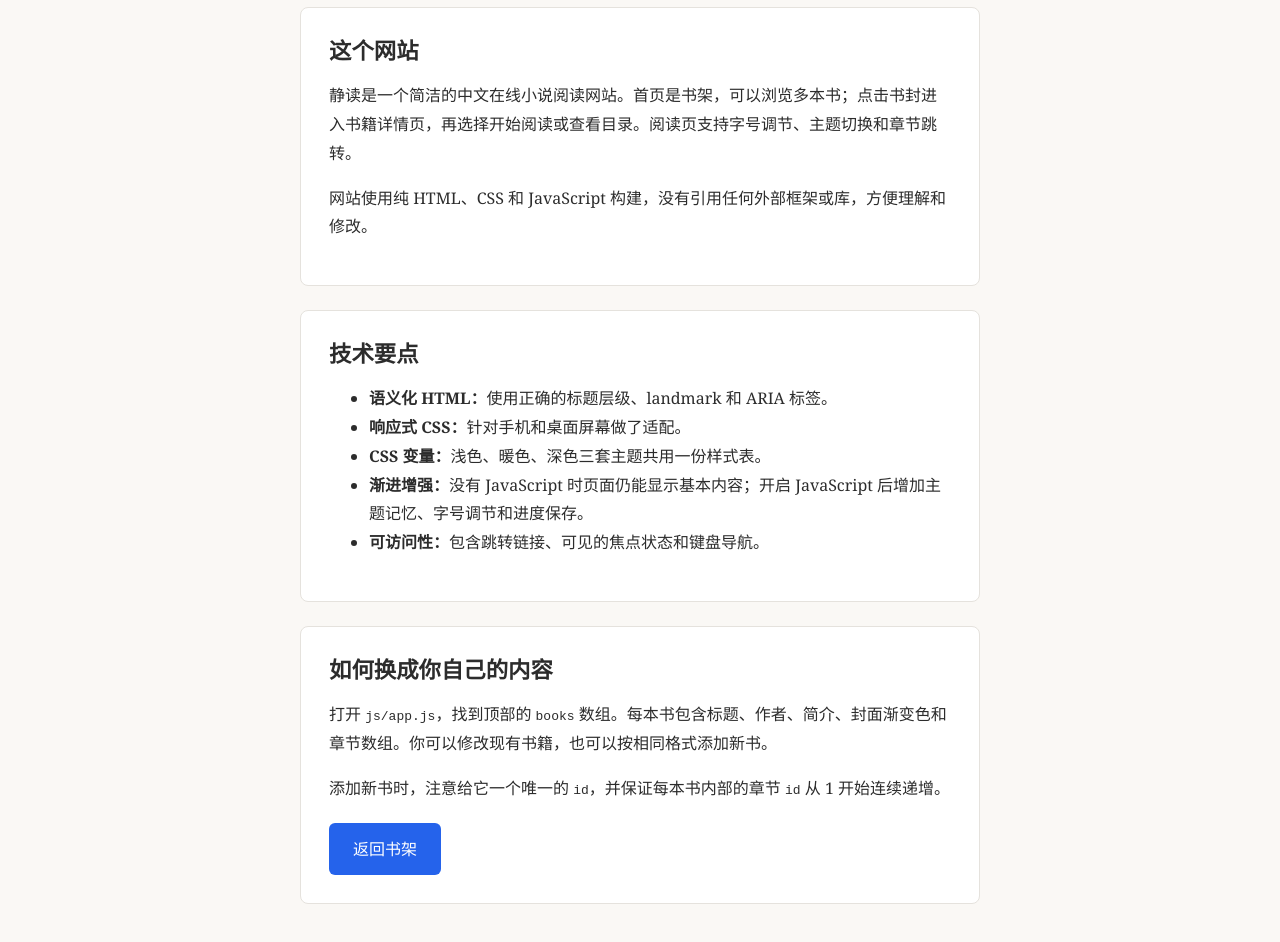
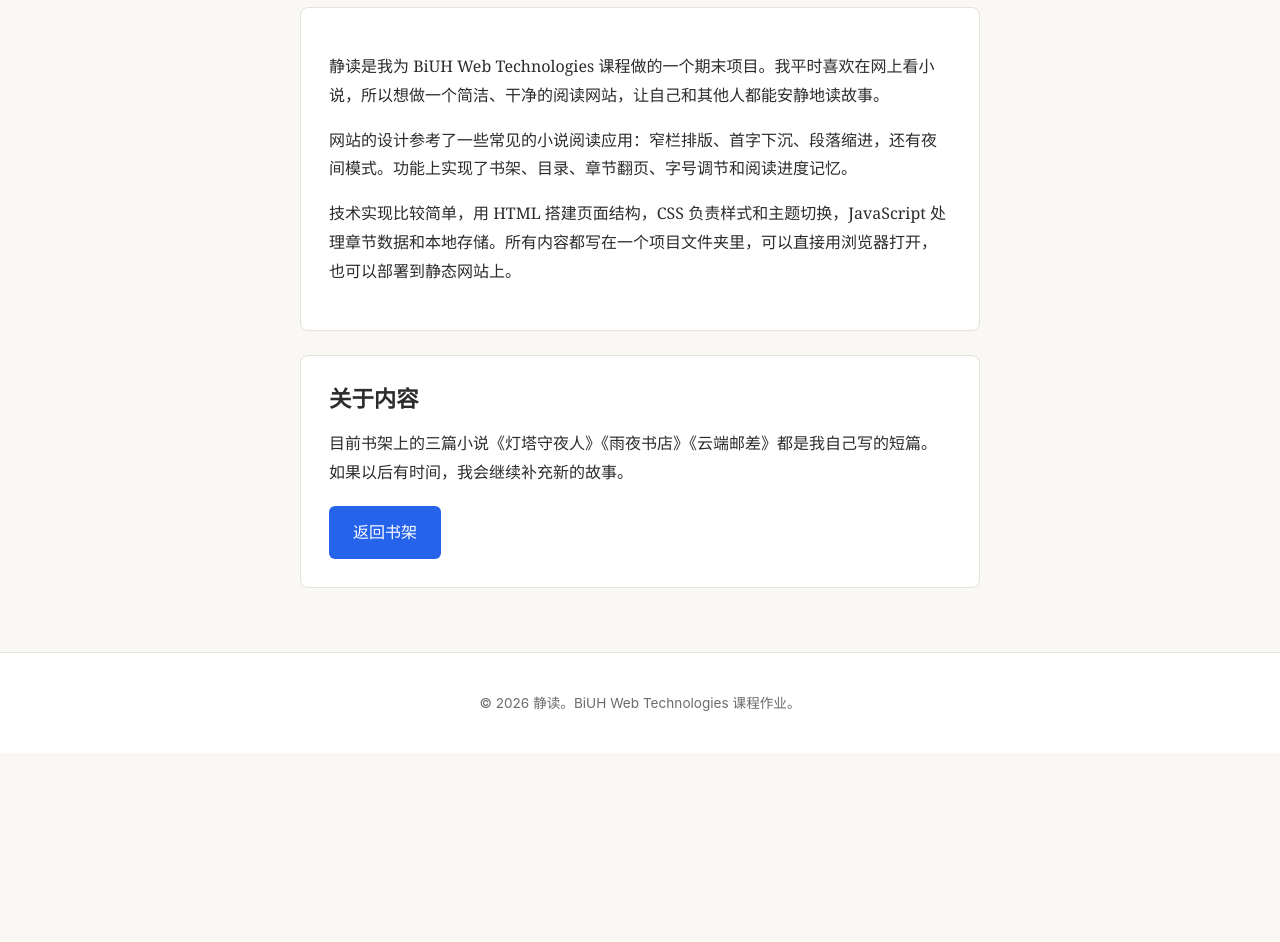
Before and after one commit to LDYniubi/website, a plain HTML site: page about.html in a window 1280 px wide. Shown: the part 161-1103 px from the top of the page. After the commit the page ends 914 px from the top, so only its background shows below. Drawn offline with Linux system fonts and the light colour scheme.

Commit message:
Update README and about page with personal content

```diff
--- a/about.html
+++ b/about.html
@@ -22,36 +22,24 @@
 
   <main id="main-content">
     <div class="container">
-      <h1>关于静读</h1>
+      <h1>关于这个网站</h1>
 
       <section class="about-section">
-        <h2>这个网站</h2>
         <p>
-          静读是一个简洁的中文在线小说阅读网站。首页是书架，可以浏览多本书；点击书封进入书籍详情页，再选择开始阅读或查看目录。阅读页支持字号调节、主题切换和章节跳转。
+          静读是我为 BiUH Web Technologies 课程做的一个期末项目。我平时喜欢在网上看小说，所以想做一个简洁、干净的阅读网站，让自己和其他人都能安静地读故事。
         </p>
         <p>
-          网站使用纯 HTML、CSS 和 JavaScript 构建，没有引用任何外部框架或库，方便理解和修改。
+          网站的设计参考了一些常见的小说阅读应用：窄栏排版、首字下沉、段落缩进，还有夜间模式。功能上实现了书架、目录、章节翻页、字号调节和阅读进度记忆。
+        </p>
+        <p>
+          技术实现比较简单，用 HTML 搭建页面结构，CSS 负责样式和主题切换，JavaScript 处理章节数据和本地存储。所有内容都写在一个项目文件夹里，可以直接用浏览器打开，也可以部署到静态网站上。
         </p>
       </section>
 
       <section class="about-section">
-        <h2>技术要点</h2>
-        <ul>
-          <li><strong>语义化 HTML：</strong>使用正确的标题层级、landmark 和 ARIA 标签。</li>
-          <li><strong>响应式 CSS：</strong>针对手机和桌面屏幕做了适配。</li>
-          <li><strong>CSS 变量：</strong>浅色、暖色、深色三套主题共用一份样式表。</li>
-          <li><strong>渐进增强：</strong>没有 JavaScript 时页面仍能显示基本内容；开启 JavaScript 后增加主题记忆、字号调节和进度保存。</li>
-          <li><strong>可访问性：</strong>包含跳转链接、可见的焦点状态和键盘导航。</li>
-        </ul>
-      </section>
-
-      <section class="about-section">
-        <h2>如何换成你自己的内容</h2>
+        <h2>关于内容</h2>
         <p>
-          打开 <code>js/app.js</code>，找到顶部的 <code>books</code> 数组。每本书包含标题、作者、简介、封面渐变色和章节数组。你可以修改现有书籍，也可以按相同格式添加新书。
-        </p>
-        <p>
-          添加新书时，注意给它一个唯一的 <code>id</code>，并保证每本书内部的章节 <code>id</code> 从 1 开始连续递增。
+          目前书架上的三篇小说《灯塔守夜人》《雨夜书店》《云端邮差》都是我自己写的短篇。如果以后有时间，我会继续补充新的故事。
         </p>
         <div class="btn-group" style="margin-top: 20px;">
           <a class="btn" href="index.html">返回书架</a>
--- a/js/app.js
+++ b/js/app.js
@@ -10,7 +10,7 @@ const books = [
   {
     id: 1,
     title: "灯塔守夜人",
-    author: "静读",
+    author: "LDY",
     synopsis: "一座悬崖边的老灯塔，一位沉默的守夜人伊莱亚斯，和一个从海上传来的信号。关于孤独、守望与重新出发的短篇小说。",
     coverGradient: "linear-gradient(135deg, #4a6fa5 0%, #2c4a6e 100%)",
     chapters: [
@@ -74,7 +74,7 @@ const books = [
   {
     id: 2,
     title: "雨夜书店",
-    author: "静读",
+    author: "LDY",
     synopsis: "城市角落有一家只在雨天开门的小书店。店主老周说，每一本书都在等一个特定的人。一个连绵雨季里，三个陌生人推门而入。",
     coverGradient: "linear-gradient(135deg, #5d4e6d 0%, #3d324a 100%)",
     chapters: [
@@ -113,7 +113,7 @@ const books = [
   {
     id: 3,
     title: "云端邮差",
-    author: "静读",
+    author: "LDY",
     synopsis: "在未来，纸质信件成了稀有物。阿云是最后一批云端邮差之一，他负责把无法通过电子网络送达的信，亲手送到收件人手中。",
     coverGradient: "linear-gradient(135deg, #4a7c59 0%, #2f4f3f 100%)",
     chapters: [
```
Also changed, not shown: 1 other file.
